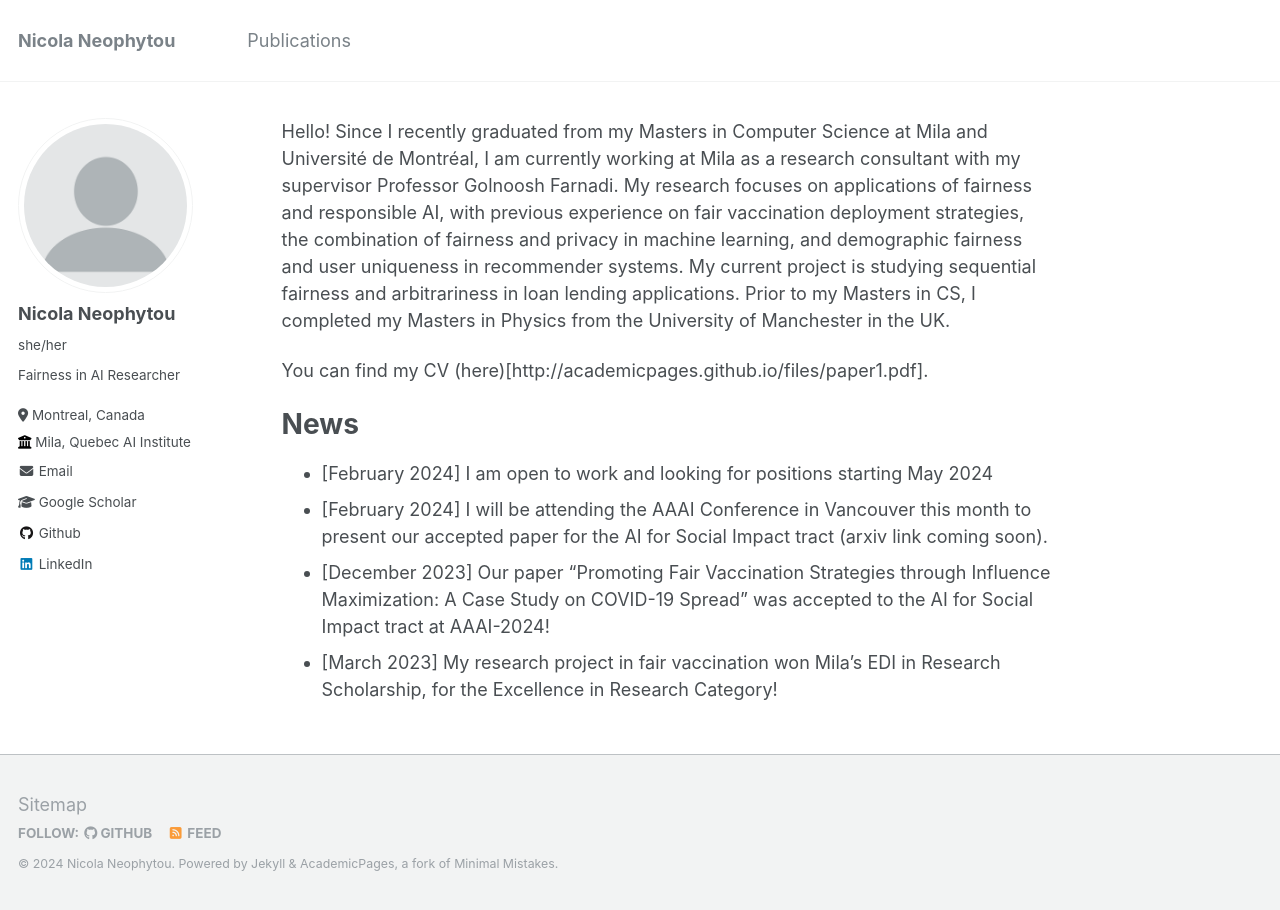
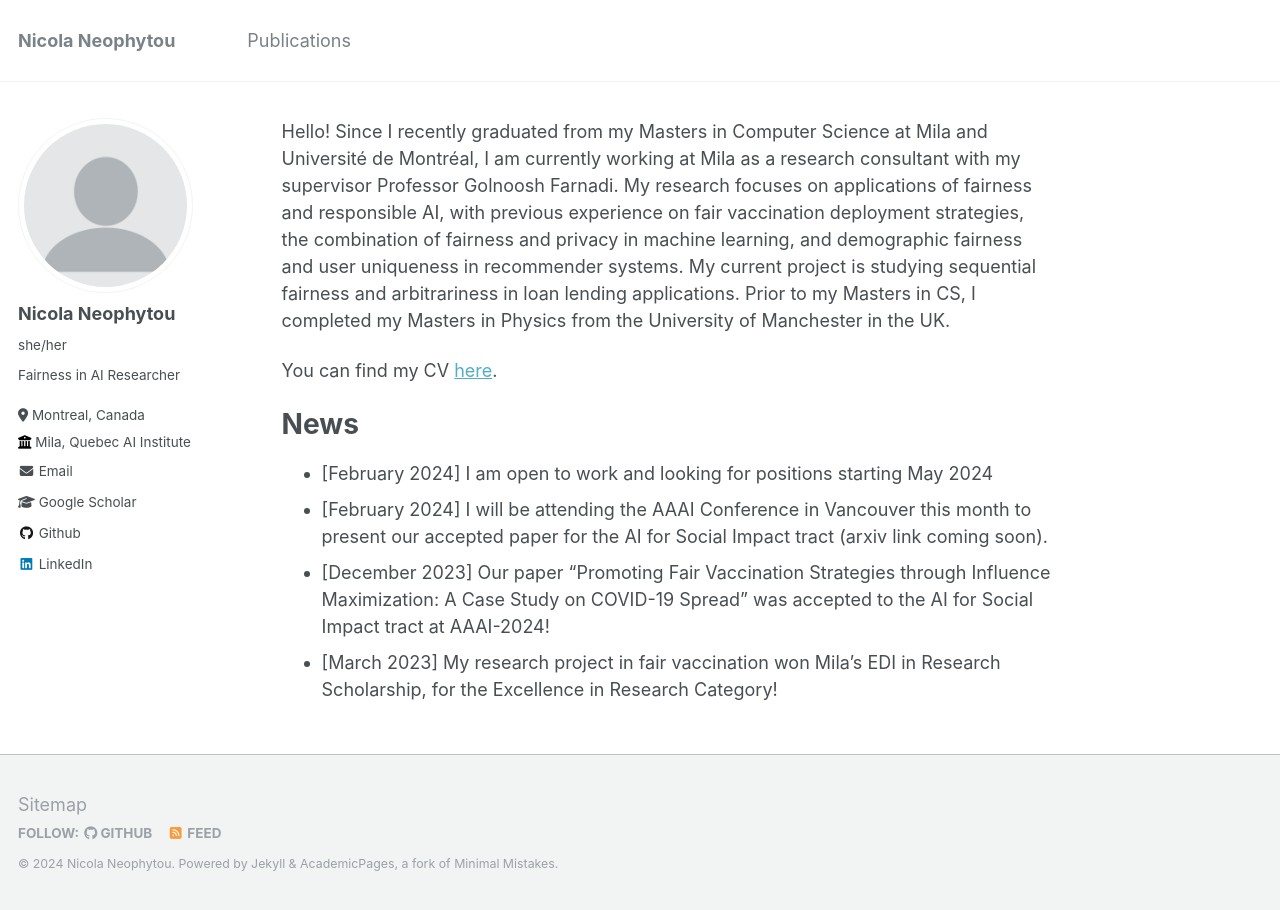
Before and after one commit to nicolaneo/nicolaneo.github.io, a Jekyll site: the page built from _pages/about.md, in a window 1280 px wide. Built offline with Jekyll 4.4.1, drawn with Linux system fonts in a browser that asks for light colours.

Commit message:
Update about.md

```diff
--- a/_pages/about.md
+++ b/_pages/about.md
@@ -9,7 +9,7 @@ redirect_from:
 
 Hello! Since I recently graduated from my Masters in Computer Science at Mila and Université de Montréal, I am currently working at Mila as a research consultant with my supervisor Professor Golnoosh Farnadi. My research focuses on applications of fairness and responsible AI, with previous experience on fair vaccination deployment strategies, the combination of fairness and privacy in machine learning, and demographic fairness and user uniqueness in recommender systems. My current project is studying sequential fairness and arbitrariness in loan lending applications. Prior to my Masters in CS, I completed my Masters in Physics from the University of Manchester in the UK.
 
-You can find my CV (here)[http://academicpages.github.io/files/paper1.pdf].
+You can find my CV [here](http://academicpages.github.io/files/paper1.pdf).
 
 News
 =====
```
